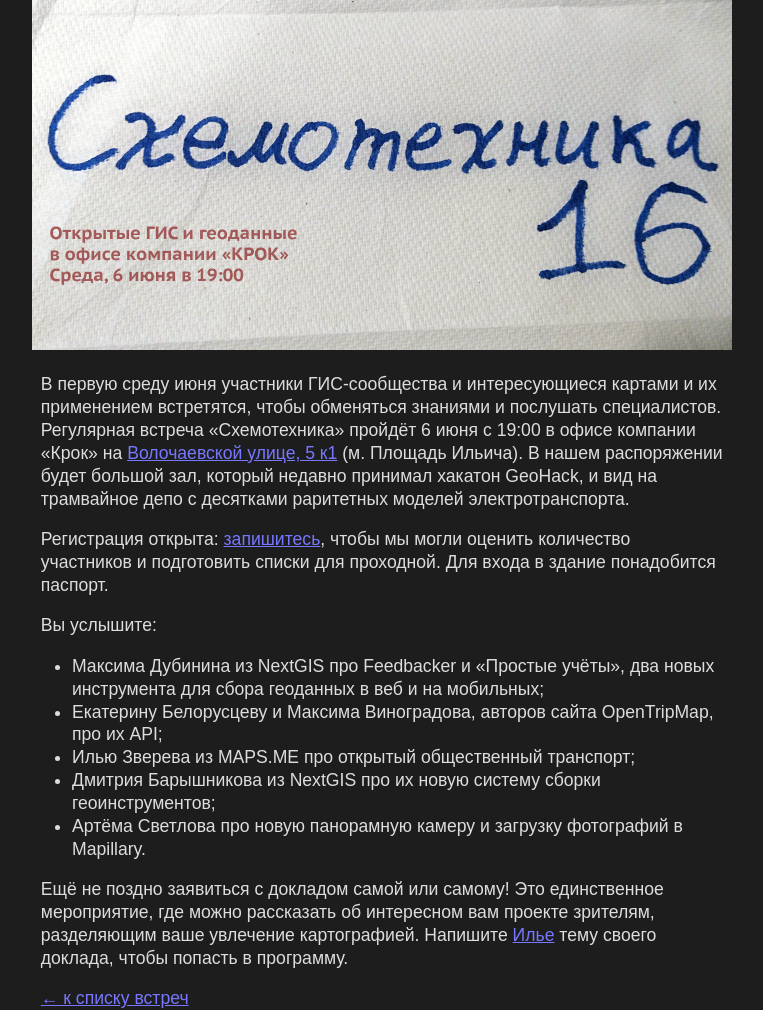
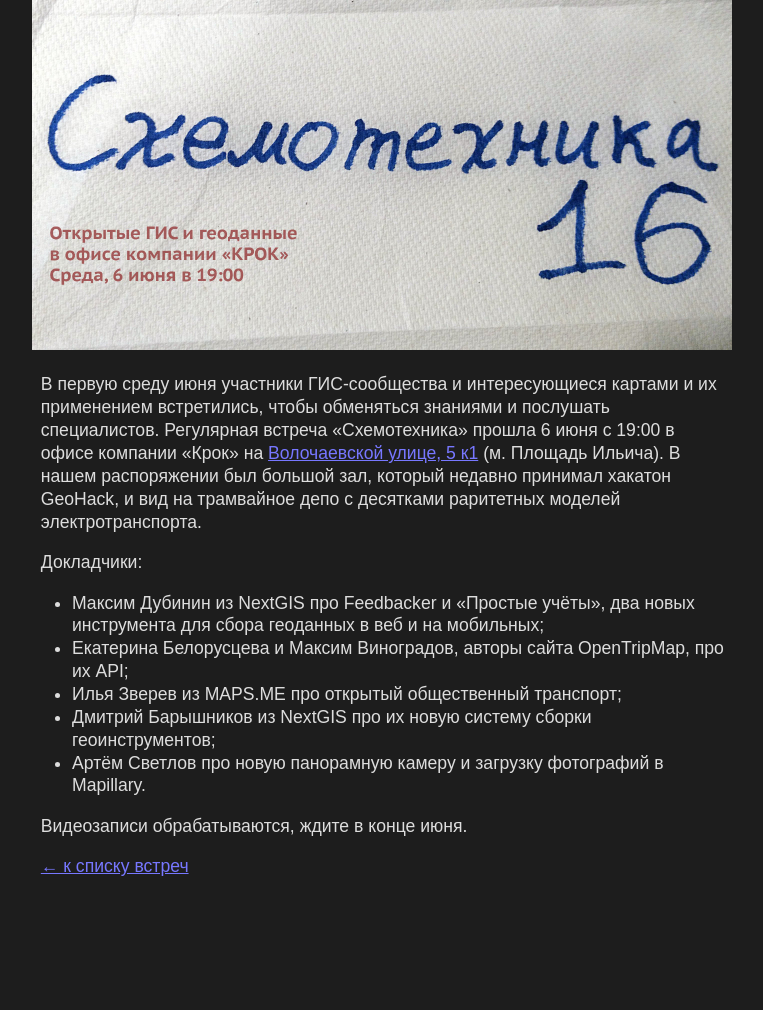
Before and after one commit to Zverik/schemotechnika, a Jekyll site: the page built from _posts/2018-05-22-schemo16.md, in a window 1280 px wide. Shown: the whole page, without its empty margins (258-1021 px from the left). Built offline with Jekyll 4.4.1, drawn with Linux system fonts in a browser that asks for light colours; after the commit the page ends 900 px from its top, so only the background shows below that.

Commit message:
Add durations of talks and update Cx16 info

```diff
--- a/_posts/2018-05-22-schemo16.md
+++ b/_posts/2018-05-22-schemo16.md
@@ -5,23 +5,17 @@ evdate: 6 июня 2018
 image: schemo16.jpg
 ---
 В первую среду июня участники ГИС-сообщества и интересующиеся картами и их применением
-встретятся, чтобы обменяться знаниями и послушать специалистов. Регулярная встреча «Схемотехника»
-пройдёт 6 июня с 19:00 в офисе компании «Крок» на [Волочаевской улице, 5 к1](https://bit.ly/2ui7Nj1) (м. Площадь Ильича).
-В нашем распоряжении будет большой зал, который недавно принимал хакатон GeoHack, и вид на
+встретились, чтобы обменяться знаниями и послушать специалистов. Регулярная встреча «Схемотехника»
+прошла 6 июня с 19:00 в офисе компании «Крок» на [Волочаевской улице, 5 к1](https://bit.ly/2ui7Nj1) (м. Площадь Ильича).
+В нашем распоряжении был большой зал, который недавно принимал хакатон GeoHack, и вид на
 трамвайное депо с десятками раритетных моделей электротранспорта.
 
-Регистрация открыта: [запишитесь](https://iz.timepad.ru/event/729088/),
-чтобы мы могли оценить количество участников и подготовить
-списки для проходной. Для входа в здание понадобится паспорт.
+Докладчики:
 
-Вы услышите:
+* Максим Дубинин из NextGIS про Feedbacker и «Простые учёты», два новых инструмента для сбора геоданных в веб и на мобильных;
+* Екатерина Белорусцева и Максим Виноградов, авторы сайта OpenTripMap, про их API;
+* Илья Зверев из MAPS.ME про открытый общественный транспорт;
+* Дмитрий Барышников из NextGIS про их новую систему сборки геоинструментов;
+* Артём Светлов про новую панорамную камеру и загрузку фотографий в Mapillary.
 
-* Максима Дубинина из NextGIS про Feedbacker и «Простые учёты», два новых инструмента для сбора геоданных в веб и на мобильных;
-* Екатерину Белорусцеву и Максима Виноградова, авторов сайта OpenTripMap, про их API;
-* Илью Зверева из MAPS.ME про открытый общественный транспорт;
-* Дмитрия Барышникова из NextGIS про их новую систему сборки геоинструментов;
-* Артёма Светлова про новую панорамную камеру и загрузку фотографий в Mapillary.
-
-Ещё не поздно заявиться с докладом самой или самому! Это единственное мероприятие, где можно рассказать об
-интересном вам проекте зрителям, разделяющим ваше увлечение картографией. Напишите [Илье](mailto:ilya@zverev.info)
-тему своего доклада, чтобы попасть в программу.
+Видеозаписи обрабатываются, ждите в конце июня.
```
Also changed, not shown: talks.json (+37 -22 lines).
